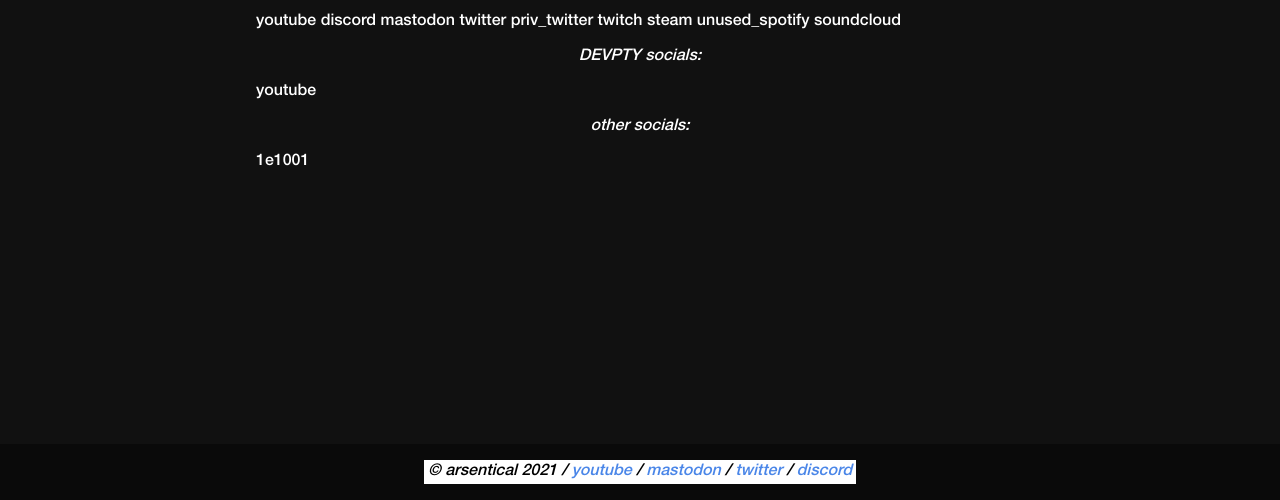
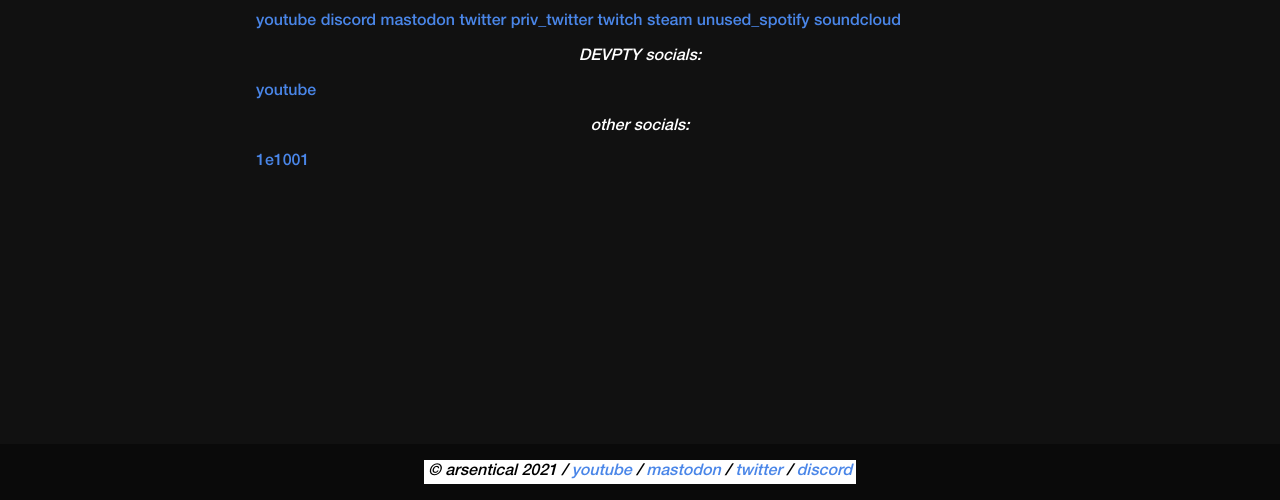
Before and after one commit to arsentical/Arsentical.github.io, a website: page social.html in a window 1280 px wide. Shown: the part 300-800 px from the top of the page. Drawn offline with Linux system fonts and the light colour scheme.

Commit message:
made links blue
Signed-off-by: 1e1001 <michael@malinov.com>

```diff
--- a/social.html
+++ b/social.html
@@ -17,19 +17,19 @@
             <!-- Start Page Content -->
               <p class="page-title">Socials</p>
               <p class="page-subtitle">my socials:</p>
-              <a href="https://www.youtube.com/channel/UC9WEw1g1ceC1QPTlD19lBRQ">youtube</a>
-              <a href="https://discord.gg/PeHDxzt">discord</a>
-              <a href="https://mas.to/@arsentical">mastodon</a>
-              <a href="https://twitter.com/arsentical">twitter</a>
-              <a href="https://twitter.com/priventical">priv_twitter</a>
-              <a href="https://www.twitch.tv/arsentical">twitch</a>
-              <a href="https://steamcommunity.com/id/arsentical/">steam</a>
-              <a href="https://open.spotify.com/user/0wl4mc9hf5boxgefy7jv9iqf3">unused_spotify</a>
-              <a href="https://soundcloud.com/arsentical">soundcloud</a>
+              <a class="link" href="https://www.youtube.com/channel/UC9WEw1g1ceC1QPTlD19lBRQ">youtube</a>
+              <a class="link" href="https://discord.gg/PeHDxzt">discord</a>
+              <a class="link" href="https://mas.to/@arsentical">mastodon</a>
+              <a class="link" href="https://twitter.com/arsentical">twitter</a>
+              <a class="link" href="https://twitter.com/priventical">priv_twitter</a>
+              <a class="link" href="https://www.twitch.tv/arsentical">twitch</a>
+              <a class="link" href="https://steamcommunity.com/id/arsentical/">steam</a>
+              <a class="link" href="https://open.spotify.com/user/0wl4mc9hf5boxgefy7jv9iqf3">unused_spotify</a>
+              <a class="link" href="https://soundcloud.com/arsentical">soundcloud</a>
               <p class="page-subtitle">DEVPTY socials:</p>
-              <a href="https://www.youtube.com/channel/UC2fDYXb_MDW4_qd7QzEQf6Q">youtube</a>
+              <a class="link" href="https://www.youtube.com/channel/UC2fDYXb_MDW4_qd7QzEQf6Q">youtube</a>
               <p class="page-subtitle">other socials:</p>
-              <a href="1e1001.github.io">1e1001</a>
+              <a class="link" href="1e1001.github.io">1e1001</a>
             <!-- End Page Content -->
           </article>
         </div>
```
